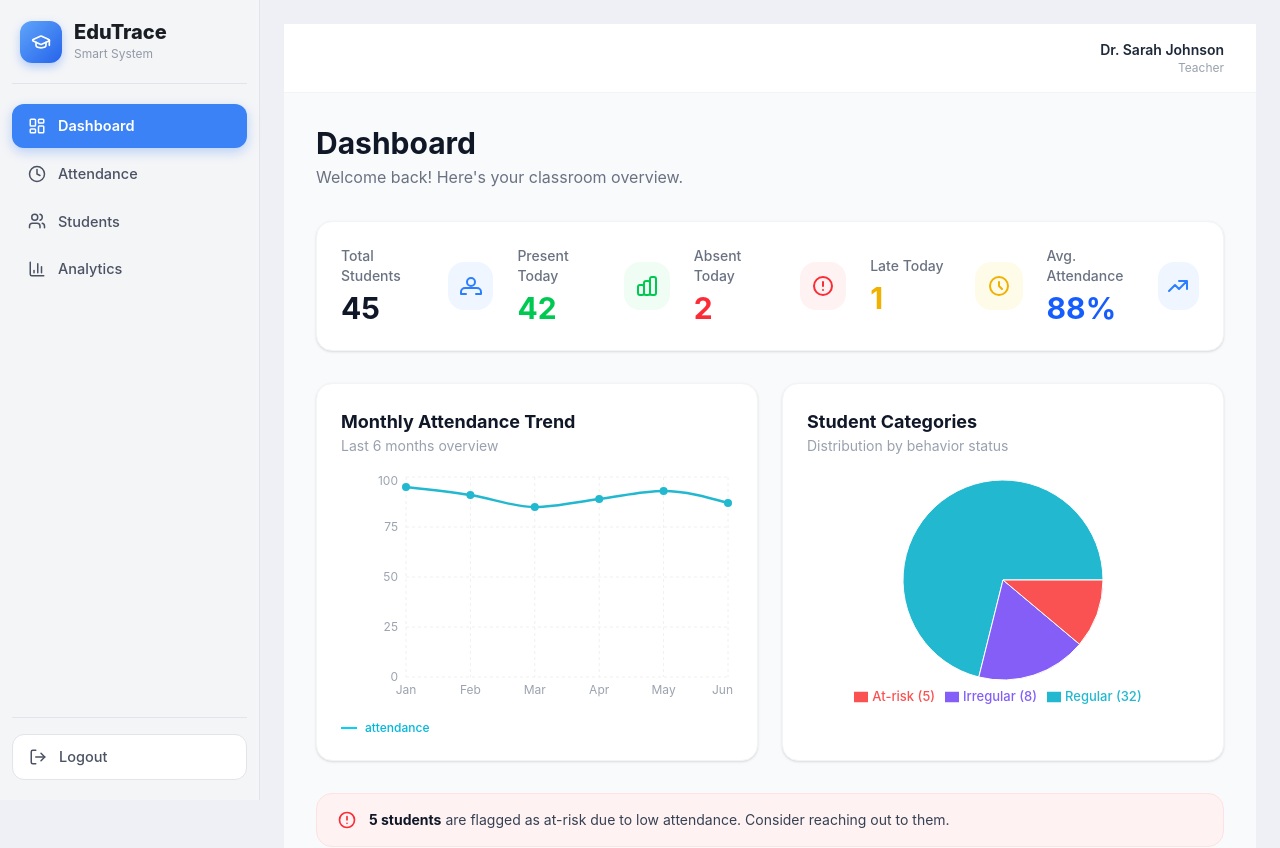
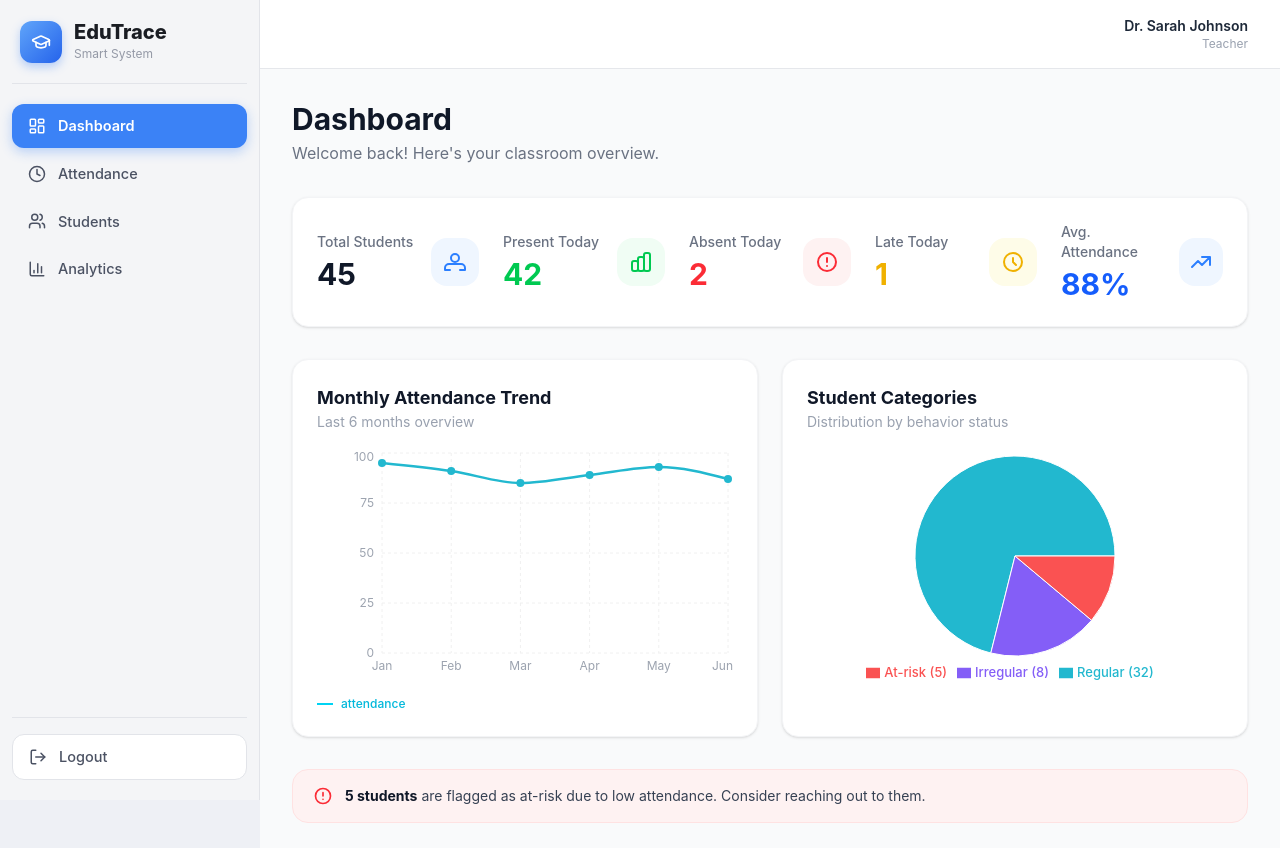
Before and after one commit to Sumitku2938k/EduTrace, a React (Vite) app in the folder client/: page /dashboard in a window 1280 px wide. Shown: the top 848 px of the page. Built offline with nearby package versions, Linux system fonts and the light colour scheme.

Commit message:
Refactor Dashboard component to improve structure; add DashboardHeader component for better header management

```diff
--- /dev/null
+++ b/client/src/components/dashboard/DashboardHeader.jsx
@@ -0,0 +1,17 @@
+import React from 'react';
+
+const DashboardHeader = () => {
+    return (
+        <div>
+            {/* Header */}
+            <header className="bg-white border-b border-gray-200 px-8 py-4 flex justify-end">
+                <div className="text-right">
+                    <p className="text-sm font-semibold text-gray-800">Dr. Sarah Johnson</p>
+                    <p className="text-xs text-gray-400">Teacher</p>
+                </div>
+            </header>
+        </div>
+    );
+}
+
+export default DashboardHeader;
--- a/client/src/components/layout/AppLayout.css
+++ b/client/src/components/layout/AppLayout.css
@@ -114,8 +114,3 @@
 .logout-btn:hover {
     background-color: #f0f2f5;
 }
-
-/* ── Main Content ────────────────────────────────────── */
-.main-content {
-    padding: 24px;
-}
--- a/client/src/pages/Dashboard.jsx
+++ b/client/src/pages/Dashboard.jsx
@@ -1,17 +1,6 @@
 import { useState } from "react";
-import {
-  LineChart,
-  Line,
-  XAxis,
-  YAxis,
-  CartesianGrid,
-  Tooltip,
-  ResponsiveContainer,
-  PieChart,
-  Pie,
-  Cell,
-  Legend,
-} from "recharts";
+import { LineChart, Line, XAxis, YAxis, CartesianGrid, Tooltip, ResponsiveContainer, PieChart, Pie, Cell, Legend } from "recharts";
+import DashboardHeader from "../components/dashboard/DashboardHeader";
 
 const attendanceData = [
     { month: "Jan", attendance: 95 },
@@ -69,12 +58,13 @@ export default function Dashboard() {
     return (
         <div className="min-h-screen bg-gray-50 font-sans">
             {/* Header */}
-      <header className="bg-white border-b border-gray-100 px-8 py-4 flex justify-end">
+            {/* <header className="bg-white border-b border-gray-100 px-8 py-4 flex justify-end">
                 <div className="text-right">
                     <p className="text-sm font-semibold text-gray-800">Dr. Sarah Johnson</p>
                     <p className="text-xs text-gray-400">Teacher</p>
                 </div>
-      </header>
+            </header> */}
+            <DashboardHeader />
 
             <main className="max-w-6xl mx-auto px-8 py-8 space-y-8">
                 {/* Title */}
@@ -189,13 +179,7 @@ export default function Dashboard() {
                                     onMouseEnter={(_, index) => setActiveIndex(index)}
                                     onMouseLeave={() => setActiveIndex(null)}
                                 >
-                  {categoryData.map((entry, index) => (
-                    <Cell
-                      key={`cell-${index}`}
-                      fill={COLORS[index]}
-                      opacity={activeIndex === null || activeIndex === index ? 1 : 0.6}
-                    />
-                  ))}
+                                    {categoryData.map((entry, index) => (<Cell key={`cell-${index}`} fill={COLORS[index]} opacity={activeIndex === null || activeIndex === index ? 1 : 0.6}/>))}
                                 </Pie>
                                 <Legend
                                     formatter={(value, entry) => (
@@ -204,9 +188,7 @@ export default function Dashboard() {
                                         </span>
                                     )}
                                 />
-                <Tooltip
-                  contentStyle={{ borderRadius: "12px", border: "none", boxShadow: "0 4px 20px rgba(0,0,0,0.08)" }}
-                />
+                                <Tooltip contentStyle={{ borderRadius: "12px", border: "none", boxShadow: "0 4px 20px rgba(0,0,0,0.08)" }} />
                             </PieChart>
                         </ResponsiveContainer>
                     </div>
@@ -229,23 +211,16 @@ export default function Dashboard() {
                             <h2 className="text-lg font-bold text-gray-900">Recent Alerts</h2>
                             <p className="text-sm text-gray-400">Students needing attention</p>
                         </div>
-            <button className="text-sm text-gray-500 border border-gray-200 rounded-xl px-4 py-1.5 hover:bg-gray-50 transition-colors">
-              View All
-            </button>
+                        <button className="text-sm text-gray-500 border border-gray-200 rounded-xl px-4 py-1.5 hover:bg-gray-50 transition-colors">View All</button>
                     </div>
                     <div className="space-y-3">
                         {alerts.map((alert) => (
-              <div
-                key={alert.name}
-                className="flex items-center justify-between border border-gray-100 rounded-xl px-5 py-4 hover:bg-gray-50 transition-colors"
-              >
+                            <div key={alert.name} className="flex items-center justify-between border border-gray-100 rounded-xl px-5 py-4 hover:bg-gray-50 transition-colors">
                                 <div>
                                     <p className="font-semibold text-gray-800">{alert.name}</p>
                                     <p className="text-sm text-gray-400">{alert.date}</p>
                                 </div>
-                <span className={`text-white text-xs font-semibold px-4 py-1.5 rounded-full ${alert.tagColor}`}>
-                  {alert.tag}
-                </span>
+                                <span className={`text-white text-xs font-semibold px-4 py-1.5 rounded-full ${alert.tagColor}`}>{alert.tag}</span>
                             </div>
                         ))}
                     </div>
```
Lines whose indentation alone changed are shown as unchanged.
